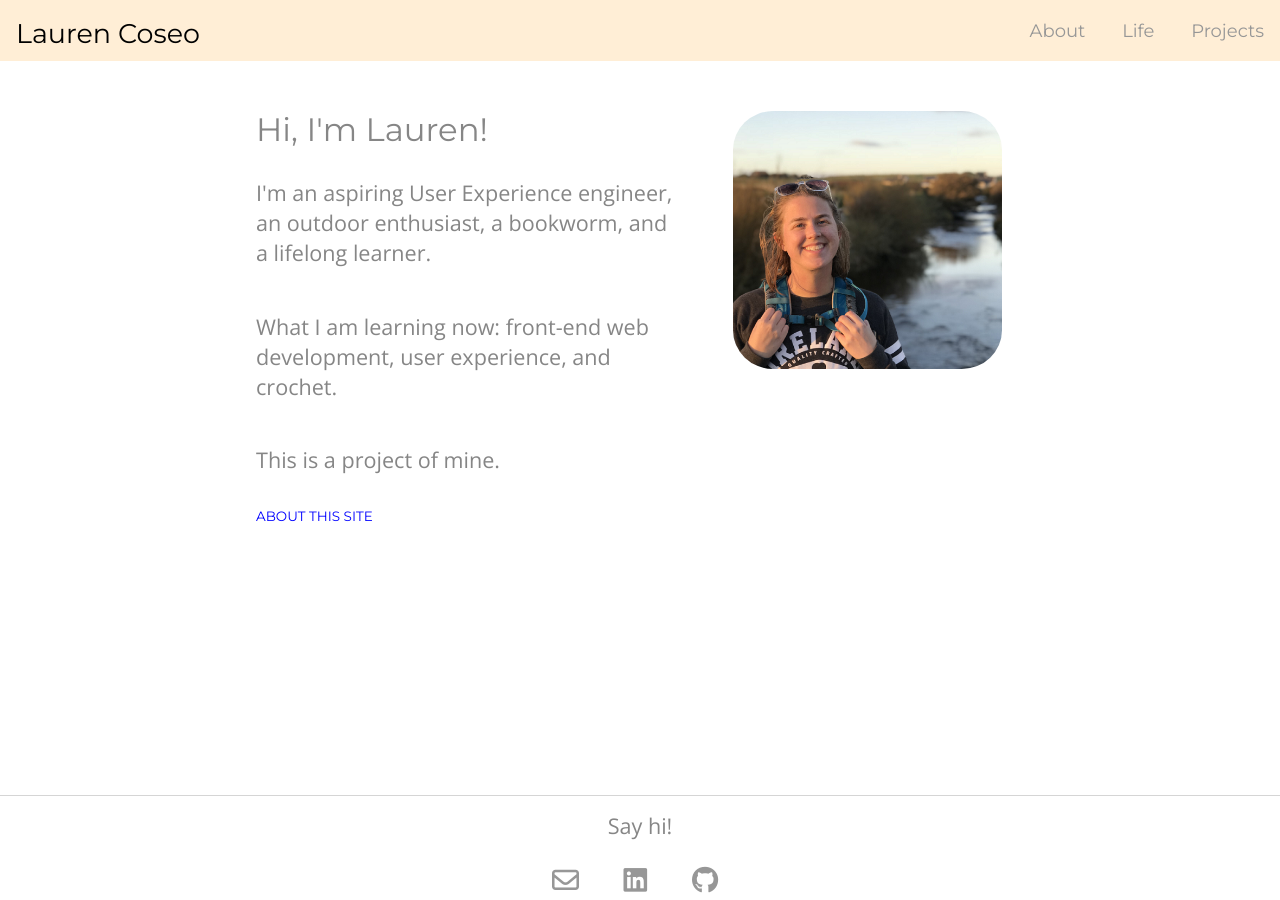
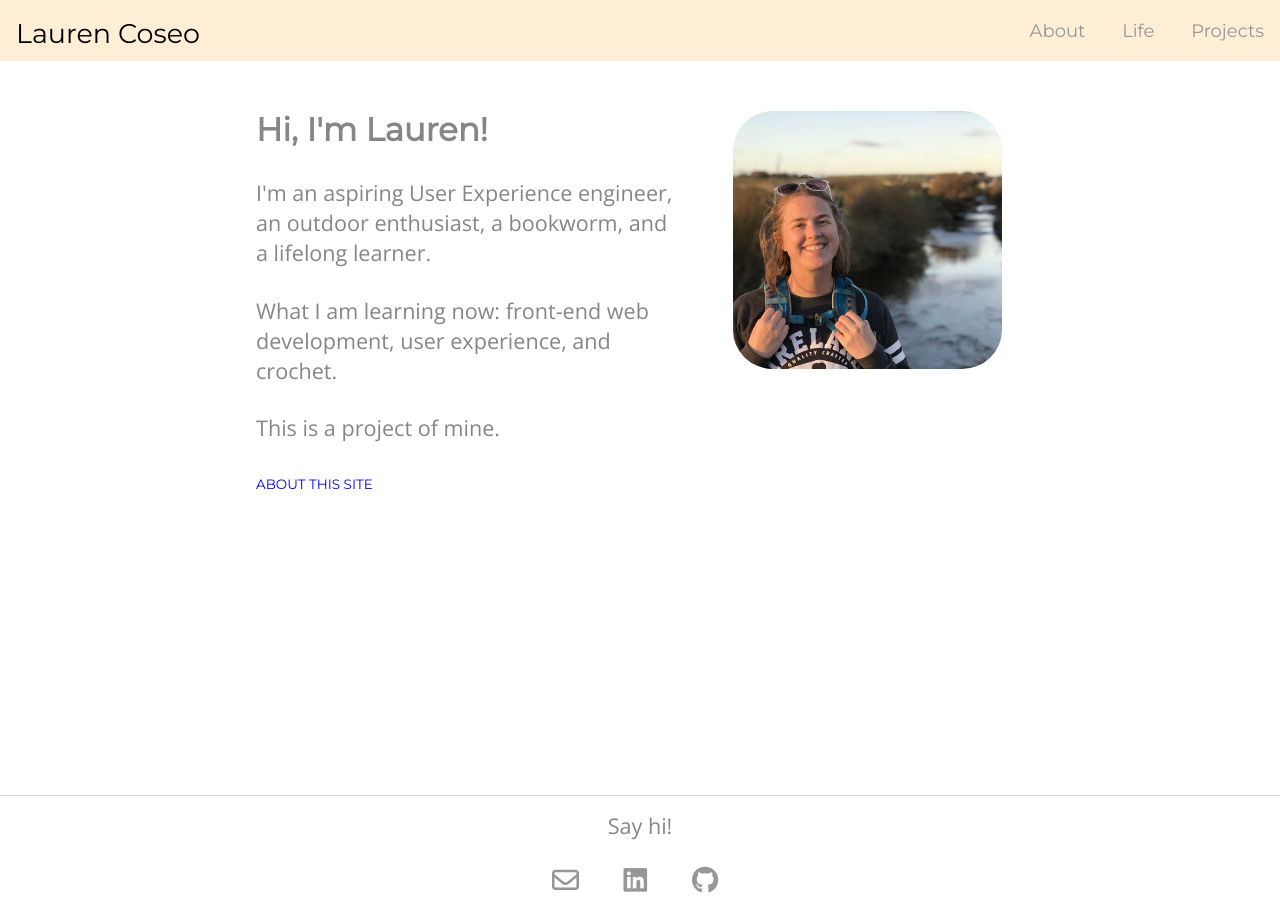
Before and after one commit to laurencoseo/laurencoseo.github.io, a Jekyll site: the page built from index.html, in a window 1280 px wide. Built offline with Jekyll 4.4.1, drawn with Linux system fonts in a browser that asks for light colours; nearby versions of some CDN libraries.

Commit message:
Add p and h2 attributes to fix bootstrap defaults

```diff
--- a/css/main.css
+++ b/css/main.css
@@ -168,6 +168,7 @@ body {
     font-size: 1.8em;
     text-align: left;
     padding-bottom: 20px;
+    font-weight: bold;
 }
 
 
@@ -176,6 +177,10 @@ body {
     /* padding-top: 10px; */
     font-size: 1.2em;
     font-weight: normal;
+}
+
+.blurb p {
+    margin-bottom: 0;
 }
 
 p {
```
